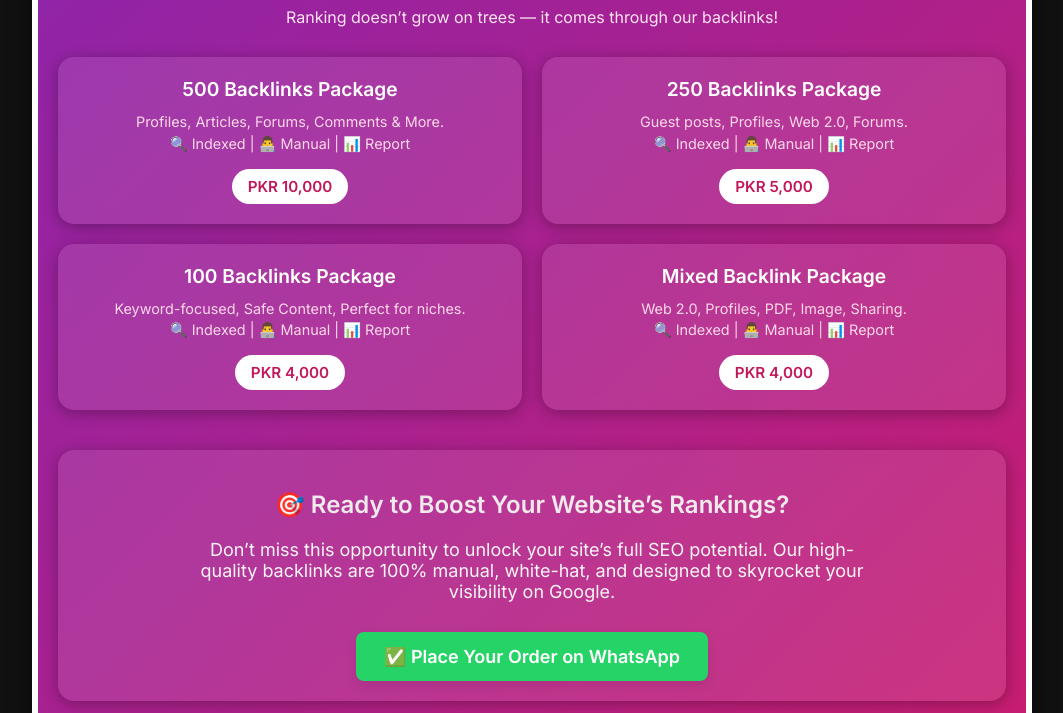
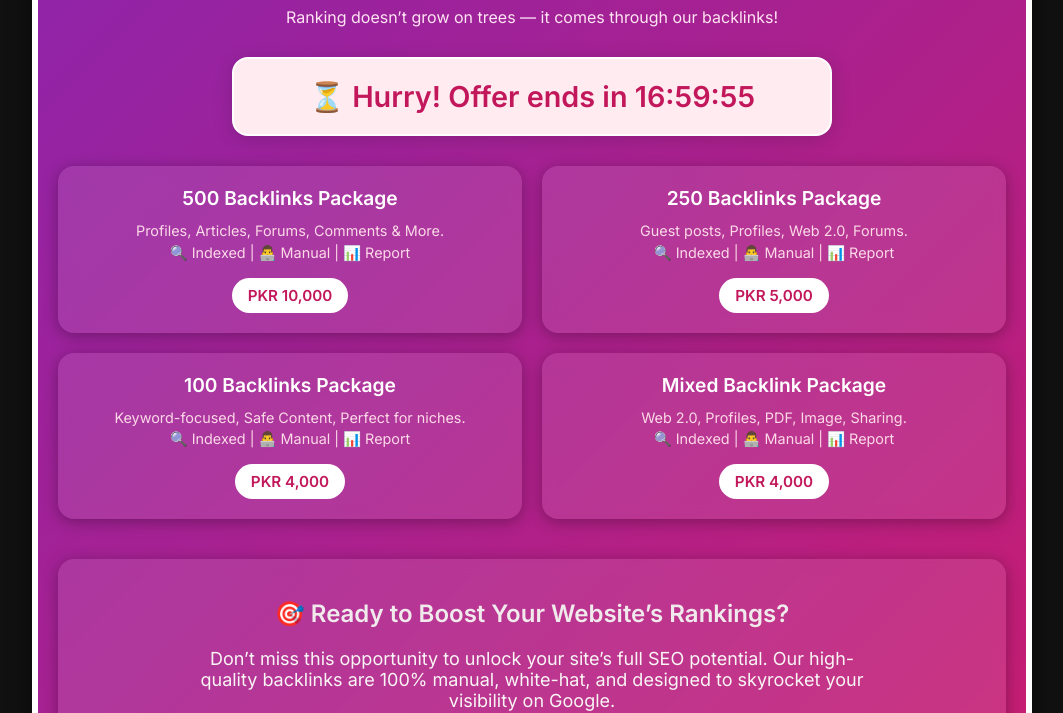
Before and after one commit to 30websiteproject/Saadseoagency, a plain HTML site: page index.html in a window 1280 px wide. Shown: the part 119-832 px from the top of the page, without its empty margins (108-1171 px from the left). Drawn offline with Linux system fonts and the light colour scheme.

Commit message:
Update index.html

```diff
--- a/index.html
+++ b/index.html
@@ -47,6 +47,20 @@
       font-size: 1em;
       color: #ffe4f2;
       margin-bottom: 30px;
+    }
+
+    .timer-box {
+      background: #ffebf0;
+      color: #c2185b;
+      padding: 20px;
+      margin: 30px auto;
+      text-align: center;
+      border-radius: 16px;
+      font-size: 1.8em;
+      font-weight: 600;
+      max-width: 600px;
+      box-shadow: 0 4px 20px rgba(0, 0, 0, 0.15);
+      border: 2px solid #fff;
     }
 
     .grid {
@@ -148,6 +162,10 @@
     <h1>Backlink Services</h1>
     <div class="quote">Ranking doesn’t grow on trees — it comes through our backlinks!</div>
 
+    <div class="timer-box">
+      ⏳ Hurry! Offer ends in <span id="countdown">17:00:00</span>
+    </div>
+
     <div class="grid">
       <div class="card">
         <div class="card-title">500 Backlinks Package</div>
@@ -202,13 +220,25 @@
       </a>
     </div>
 
-    <div class="sample-image-container" style="margin-top: 20px;">
-      <h3>📸 Sample Image</h3>
-      <img id="toggleImage"
-           src="https://scontent.fbhv2-1.fna.fbcdn.net/v/t39.30808-6/506086186_122233120562233775_5939436002212112337_n.jpg?_nc_cat=100&amp;ccb=1-7&amp;_nc_sid=127cfc&amp;_nc_ohc=lFztY_hTIi8Q7kNvwEPp9Hj&amp;_nc_oc=Adnh8wqqnlY6Zku-Ohq5rXZ_WyiG9Mcfp-0wuAIdVYUUrAD6xC0t9YPNKMrT5VwfX5CeJ36BSbBu4yc5vAc1CcK0&amp;_nc_zt=23&amp;_nc_ht=scontent.fbhv2-1.fna&amp;_nc_gid=5ojKplu62kFZshtbXHQcbQ&amp;oh=00_AfNeXuyLp5hn2-h8z5rt7nTsSkegboAxVek21MA1BxuGaw&amp;oe=6858F65C"
-           alt="Backlink Service Sample Report Image"
-           onclick="toggleFullScreen(this)">
-    </div>
+    <!-- Sample Image Section -->
+<div class="sample-image-container" style="margin-top: 20px;">
+  <h3>📸 Sample Image</h3>
+  <img id="toggleImage"
+       src="https://scontent.fbhv2-1.fna.fbcdn.net/v/t39.30808-6/506086186_122233120562233775_5939436002212112337_n.jpg?_nc_cat=100&ccb=1-7&_nc_sid=127cfc&_nc_ohc=lFztY_hTIi8Q7kNvwEPp9Hj&_nc_oc=Adnh8wqqnlY6Zku-Ohq5rXZ_WyiG9Mcfp-0wuAIdVYUUrAD6xC0t9YPNKMrT5VwfX5CeJ36BSbBu4yc5vAc1CcK0&_nc_zt=23&_nc_ht=scontent.fbhv2-1.fna&_nc_gid=lFUYq0yJCA4rl0Xvt_Kuyw&oh=00_AfO4Sct4H9_hJ0zdluARCCGDzuSruiUIBikoqqZqJbRTQg&oe=68592E9C"
+       alt="Backlink Service Sample Report Image"
+       onclick="toggleFullScreen(this)"
+       style="max-width: 100%; height: auto; border-radius: 10px; box-shadow: 0 2px 10px rgba(0,0,0,0.1); cursor: pointer;">
+</div>
+
+<script>
+  function toggleFullScreen(img) {
+    if (!document.fullscreenElement) {
+      img.requestFullscreen();
+    } else {
+      document.exitFullscreen();
+    }
+  }
+</script>
   </div>
 
   <script>
@@ -219,6 +249,21 @@
         document.exitFullscreen();
       }
     }
+
+    // Countdown Timer Logic
+    const countdownElement = document.getElementById("countdown");
+    let countdownSeconds = 17 * 3600;
+    function updateCountdown() {
+      let hours = Math.floor(countdownSeconds / 3600);
+      let minutes = Math.floor((countdownSeconds % 3600) / 60);
+      let seconds = countdownSeconds % 60;
+      countdownElement.textContent = `${String(hours).padStart(2, '0')}:${String(minutes).padStart(2, '0')}:${String(seconds).padStart(2, '0')}`;
+      if (countdownSeconds > 0) {
+        countdownSeconds--;
+        setTimeout(updateCountdown, 1000);
+      }
+    }
+    updateCountdown();
   </script>
 </body>
 </html>
```
